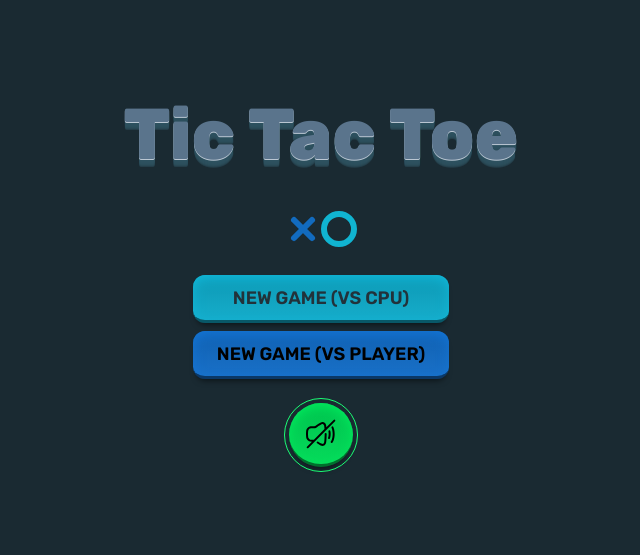
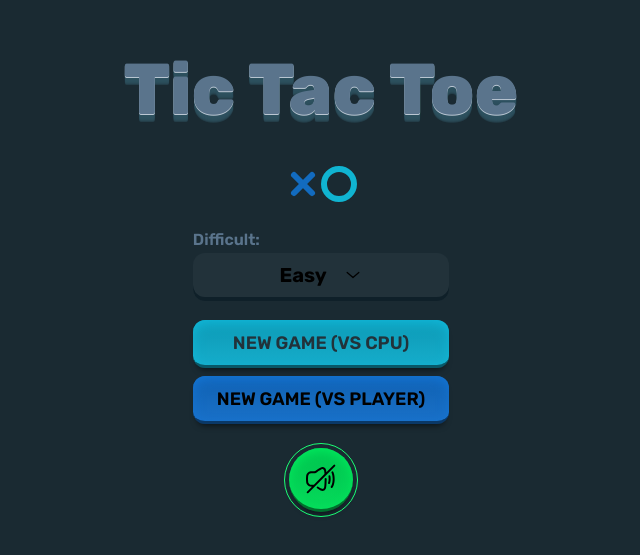
Before and after one commit to yanguadotdev/tic-tac-toe-react, a React (Vite) app: page / in a window 1280 px wide. Shown: the part 117-672 px from the top of the page, without its empty margins (314-954 px from the left). Built offline with nearby package versions, Linux system fonts and the light colour scheme.

Commit message:
feat: add difficulty selection feature with dropdown, Minimax logic, and context for user preferences

```diff
--- a/src/App.jsx
+++ b/src/App.jsx
@@ -3,19 +3,20 @@ import { useState } from 'react'
 import { GAME_MODE } from './constants.js'
 import TicTacToeGame from './components/TicTacToeGame.jsx'
 import GameModeSelector from './components/GameModeSelector.jsx'
+import { DifficultyProvider } from './context/difficultyContext.jsx'
 
 function App () {
   const [gameMode, setGameMode] = useState('')
 
   return (
-    <>
+    <DifficultyProvider>
       {!gameMode
         ? <GameModeSelector onSelectMode={setGameMode} />
         : <TicTacToeGame
             setGameMode={setGameMode}
             isSinglePlayer={gameMode === GAME_MODE.SINGLE}
           />}
-    </>
+    </DifficultyProvider>
   )
 }
 
--- /dev/null
+++ b/src/components/Dropdown.jsx
@@ -0,0 +1,66 @@
+import { useState, useContext } from 'react'
+import { FiChevronDown } from './Icons'
+import styles from '../styles/dropdown.module.css'
+import { DifficultyContext } from '../context/difficultyContext'
+import { DIFFICULTY } from '../constants'
+import { SoundContext } from '../context/soundContext'
+
+export default function Dropdown () {
+  const [open, setOpen] = useState(false)
+  const { difficulty, setDifficulty } = useContext(DifficultyContext)
+  const { playSound, clickSound } = useContext(SoundContext)
+
+  const handleClick = (difficulty) => {
+    setDifficulty(difficulty)
+    setOpen(false)
+  }
+
+  const handleBlur = (event) => {
+    if (!event.currentTarget.contains(event.relatedTarget)) {
+      setOpen(false)
+    }
+  }
+
+  const handleTrigger = () => {
+    playSound(clickSound)
+    setOpen(!open)
+  }
+
+  return (
+    <div
+      className={`${styles.Dropdown} ${open ? styles.Dropdown_open : ''}`}
+      onBlur={handleBlur}
+    >
+      <button
+        className={styles.DropdownTrigger}
+        onClick={handleTrigger}
+      >
+        <span>{difficulty}</span>
+        <FiChevronDown />
+      </button>
+
+      <div className={styles.DropdownWrapper}>
+        <ul className={styles.DropdownContent}>
+          <Option text='Easy' handleClick={() => handleClick(DIFFICULTY.EASY)} />
+          <Option text='Normal' handleClick={() => handleClick(DIFFICULTY.NORMAL)} />
+          <Option text='Hard' handleClick={() => handleClick(DIFFICULTY.HARD)} />
+        </ul>
+      </div>
+    </div>
+  )
+}
+
+const Option = ({ text, Icon, handleClick }) => {
+  return (
+    <li
+      tabIndex={0}
+      className={styles.DropdownOption}
+      onClick={handleClick}
+    >
+      {/* <span>
+        <Icon />
+      </span> */}
+      <span>{text}</span>
+    </li>
+  )
+}
--- a/src/components/GameModeSelector.jsx
+++ b/src/components/GameModeSelector.jsx
@@ -7,6 +7,7 @@ import utils from '../styles/utilities.module.css'
 import buttons from '../styles/button.module.css'
 import { GAME_MODE } from '../constants'
 import Setting from './Setting'
+import Dropdown from './Dropdown'
 
 export default function GameModeSelector ({ onSelectMode }) {
   const { playSound, clickSound } = useContext(SoundContext)
@@ -32,6 +33,13 @@ export default function GameModeSelector ({ onSelectMode }) {
         </div>
       </div>
 
+      <div>
+        <div>
+          <span className={styles.ChooseDificult_label}>Difficult:</span>
+          <Dropdown />
+        </div>
+        <br />
+
         <div className={`${utils.flex_col} ${styles.Options}`}>
           <button
             className={`
@@ -55,6 +63,7 @@ export default function GameModeSelector ({ onSelectMode }) {
             NEW GAME (VS PLAYER)
           </button>
         </div>
+      </div>
 
       <Setting />
     </main>
--- a/src/components/Icons.jsx
+++ b/src/components/Icons.jsx
@@ -63,3 +63,9 @@ export function HomeSmileBold (props) {
     <svg xmlns='http://www.w3.org/2000/svg' width='32' height='32' viewBox='0 0 24 24' {...props}><path fill='currentColor' fillRule='evenodd' d='M2.52 7.823C2 8.77 2 9.915 2 12.203v1.522c0 3.9 0 5.851 1.172 7.063S6.229 22 10 22h4c3.771 0 5.657 0 6.828-1.212S22 17.626 22 13.725v-1.521c0-2.289 0-3.433-.52-4.381c-.518-.949-1.467-1.537-3.364-2.715l-2-1.241C14.111 2.622 13.108 2 12 2s-2.11.622-4.116 1.867l-2 1.241C3.987 6.286 3.038 6.874 2.519 7.823m6.927 7.575a.75.75 0 1 0-.894 1.204A5.77 5.77 0 0 0 12 17.75a5.77 5.77 0 0 0 3.447-1.148a.75.75 0 1 0-.894-1.204A4.27 4.27 0 0 1 12 16.25a4.27 4.27 0 0 1-2.553-.852' clipRule='evenodd' /></svg>
   )
 }
+
+export function FiChevronDown (props) {
+  return (
+    <svg xmlns='http://www.w3.org/2000/svg' width='1em' height='1em' viewBox='0 0 24 24' {...props}><path fill='none' stroke='currentColor' strokeLinecap='round' strokeLinejoin='round' strokeWidth='1.5' d='m19 9l-7 6l-7-6' /></svg>
+  )
+}
--- a/src/constants.js
+++ b/src/constants.js
@@ -25,3 +25,9 @@ export const GAME_MODE = {
   SINGLE: 'single',
   MULTIPLAYER: 'multiplayer'
 }
+
+export const DIFFICULTY = {
+  EASY: 'Easy',
+  NORMAL: 'Normal',
+  HARD: 'Hard'
+}
--- /dev/null
+++ b/src/context/difficultyContext.jsx
@@ -0,0 +1,18 @@
+import { useState, createContext } from 'react'
+import { DIFFICULTY } from '../constants'
+
+export const DifficultyContext = createContext()
+
+export function DifficultyProvider ({ children }) {
+  const [difficulty, setDifficulty] = useState(DIFFICULTY.EASY)
+
+  return (
+    <DifficultyContext.Provider value={{
+      difficulty,
+      setDifficulty
+    }}
+    >
+      {children}
+    </DifficultyContext.Provider>
+  )
+}
--- a/src/hooks/useTicTacToe.jsx
+++ b/src/hooks/useTicTacToe.jsx
@@ -6,7 +6,8 @@ import { checkWinnerFrom, checkEndGame } from '../logic/board.js'
 import { useGameState } from './useGameState.jsx'
 import { SoundContext } from '../context/soundContext.jsx'
 import { TURNS } from '../constants.js'
-import { getBestMove } from '../logic/minmax.js'
+import { getBestMove } from '../logic/minimax.js'
+import { DifficultyContext } from '../context/difficultyContext.jsx'
 
 export function useTicTacToe ({ isSinglePlayer }) {
   const {
@@ -21,6 +22,8 @@ export function useTicTacToe ({ isSinglePlayer }) {
     playSound,
     popSound, winnerSound, clickSound
   } = useContext(SoundContext)
+
+  const { difficulty } = useContext(DifficultyContext)
 
   const startAgain = () => {
     playSound(clickSound)
@@ -78,11 +81,16 @@ export function useTicTacToe ({ isSinglePlayer }) {
   }
 
   useEffect(() => {
+    let timeout
     if (isSinglePlayer && turn === TURNS.O && !winner && !gameOver) {
-      const index = getBestMove(currentBoard, TURNS.O, TURNS.X)
-      setTimeout(() => {
+      const index = getBestMove(currentBoard, TURNS.O, TURNS.X, difficulty)
+      timeout = setTimeout(() => {
         updateBoard(index)
       }, 800)
+    }
+
+    return () => {
+      timeout && clearTimeout(timeout)
     }
   }, [turn])
 
--- a/src/index.css
+++ b/src/index.css
@@ -35,6 +35,7 @@
   --lightness-border: 34%;
   --lightness-outline: 82%;
 
+  --drt-speed: .3s;
   --drt-normal: .8s;
   --bounce-bezier: cubic-bezier(0.215, 0.61, 0.355, 1);
 
@@ -74,6 +75,14 @@ button {
   background-color: transparent;
 }
 
+ul, li {
+  list-style: none;
+}
+
+#root {
+  width: 100%;
+}
+
 body {
   display: flex;
   justify-content: center;
--- a/src/logic/minimax.js
+++ b/src/logic/minimax.js
@@ -1,9 +1,10 @@
+import { DIFFICULTY } from '../constants'
 import { checkEndGame, checkWinnerFrom, getAvailableMoves } from './board'
 
 /**
  * @returns {number} - The index of the best play for IA
  */
-export function getBestMove (board, aiPlayer, humanPlayer) {
+export function getBestMove (board, aiPlayer, humanPlayer, difficulty) {
   const checkWinner = (board) => {
     const winner = checkWinnerFrom(board)
     if (winner) return winner
@@ -11,15 +12,16 @@ export function getBestMove (board, aiPlayer, humanPlayer) {
   }
 
   /**
-   * @param {boolean} isMaximizing - Indicates if it is the turn of IA o Human player
+   * @param {boolean} isMaximizing - Indicates if it is the turn of IA or Human player
+   * @param {number} depth - Current depth of the recursion
    * @returns {number} - The score of the best play
    */
-  const minimax = (board, isMaximizing) => {
+  const minimax = (board, isMaximizing, depth = 0) => {
     const winner = checkWinner(board)
 
     // Base case: exists winner or draw
-    if (winner === aiPlayer) return 10
-    if (winner === humanPlayer) return -10
+    if (winner === aiPlayer) return 10 - depth // prefer quicker wins
+    if (winner === humanPlayer) return depth - 10 // prefer longer losses
     if (winner === 'draw') return 0 // exists draw
 
     const availableMoves = getAvailableMoves(board)
@@ -28,7 +30,7 @@ export function getBestMove (board, aiPlayer, humanPlayer) {
       let bestScore = -Infinity
       for (const move of availableMoves) {
         board[move] = aiPlayer // Make the play
-        const score = minimax(board, false) // Recursive to minimize
+        const score = minimax(board, false, depth + 1) // Recursive to minimize
         board[move] = null // Undo the play
         bestScore = Math.max(score, bestScore) // Search the max score
       }
@@ -37,7 +39,7 @@ export function getBestMove (board, aiPlayer, humanPlayer) {
       let bestScore = Infinity
       for (const move of availableMoves) {
         board[move] = humanPlayer
-        const score = minimax(board, true)
+        const score = minimax(board, true, depth + 1)
         board[move] = null
         bestScore = Math.min(score, bestScore)
       }
@@ -56,7 +58,17 @@ export function getBestMove (board, aiPlayer, humanPlayer) {
 
     for (const currentMove of availableMoves) {
       board[currentMove] = aiPlayer // Make the play
-      const score = minimax(board, false) // Evaluate the play
+
+      // Based on difficulty, limit depth or skip Minimax
+      let score
+      if (difficulty === DIFFICULTY.EASY) {
+        score = Math.random() // Random moves in easy mode
+      } else if (difficulty === DIFFICULTY.NORMAL) {
+        score = minimax(board, false, 0) // Use minimax with normal depth
+      } else { // 'hard'
+        score = minimax(board, false) // Full minimax in hard mode
+      }
+
       board[currentMove] = null // Undo the play
 
       if (score > bestScore) {
--- /dev/null
+++ b/src/styles/dropdown.module.css
@@ -0,0 +1,66 @@
+.Dropdown {
+  position: relative;
+  --h-content: 0fr;
+}
+
+.DropdownTrigger {
+  width: 100%;
+  display: flex;
+  align-items: center;
+  justify-content: center;
+  gap: 1rem;
+  height: 48px;
+  font-size: 1.25rem;
+  font-weight: 700;
+  padding-inline: 2.5rem;
+  background: hsl(var(--grey-700));
+  border-radius: .75rem;
+  box-shadow: inset 0 -4px hsl(var(--grey-900));
+  padding-bottom: .25rem;
+}
+
+.DropdownWrapper {
+  display: grid;
+  grid-template-rows: var(--h-content);
+  position: absolute;
+  overflow: hidden;
+  top: calc(100% - 16px);
+  background: hsl(var(--grey-700));
+  z-index: 10;
+  width: 100%;
+  box-shadow: inset 0 -4px hsl(var(--grey-900));
+  border-radius: 0 0 .75rem .75rem;
+  padding-top: 16px;
+  padding-bottom: .25rem;
+  transition-duration: var(--drt-speed);
+  transition: grid-template-rows var(--drt-speed), visibility 0s var(--drt-speed);
+  transition-timing-function: ease-in;
+  pointer-events: none;
+  visibility: hidden;
+}
+
+.DropdownContent {
+  border-top: 1px solid hsla(var(--grey-900), .5);
+  overflow: hidden;
+}
+
+.Dropdown_open {
+  --h-content: 1fr;
+}
+
+.Dropdown_open .DropdownWrapper {
+  transition: grid-template-rows var(--drt-speed), visibility 0s 0s;
+  visibility: visible;
+  pointer-events: unset;
+}
+
+.DropdownOption {
+  cursor: pointer;
+  color: hsla(var(--white), .8);
+  padding: .75rem 1.5rem;
+  width: 100%;
+
+  &:hover {
+    background: hsla(var(--grey-900), .2);
+  }
+}
--- a/src/styles/gameselector.module.css
+++ b/src/styles/gameselector.module.css
@@ -64,3 +64,10 @@
   --lightness-border: 22%;
   --lightness-outline: 55%;
 }
+
+.ChooseDificult_label {
+  display: inline-block;
+  font-size: 1rem;
+  font-weight: 600;
+  margin-bottom: .25rem;
+}
```
Lines whose indentation alone changed are shown as unchanged.
